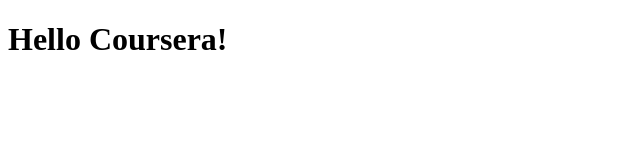
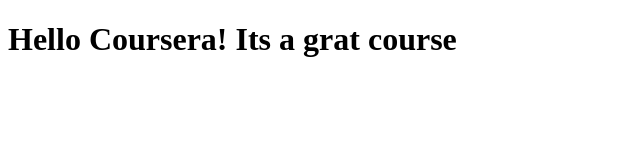
Before and after one commit to monikaparadkar/coursera-test, a plain HTML site: page site/index.html in a window 1280 px wide. Shown: the whole page, without its empty margins (0-640 px from the left). Drawn offline with Linux system fonts and the light colour scheme.

Commit message:
Small addition to our page content

```diff
--- a/site/index.html
+++ b/site/index.html
@@ -6,6 +6,6 @@
 	<title>Hello Coursera</title>
 </head>
 <body>
-<h1>Hello Coursera!</h1>
+<h1>Hello Coursera! Its  a grat course</h1>
 </body>
 </html>
```
